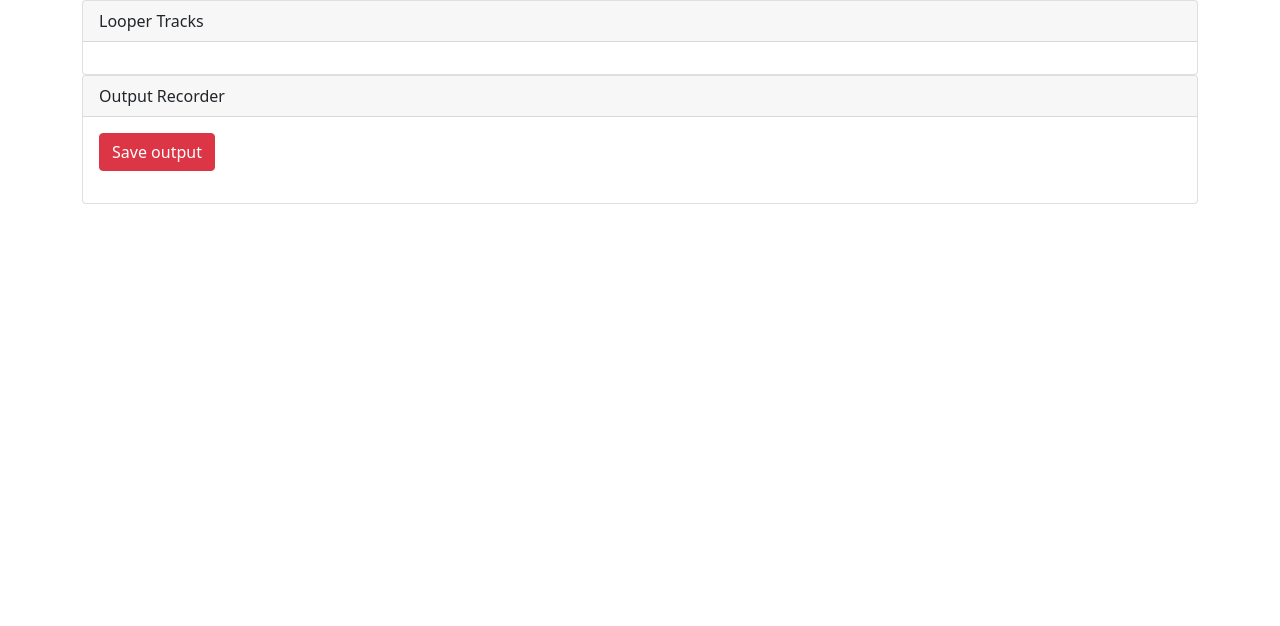
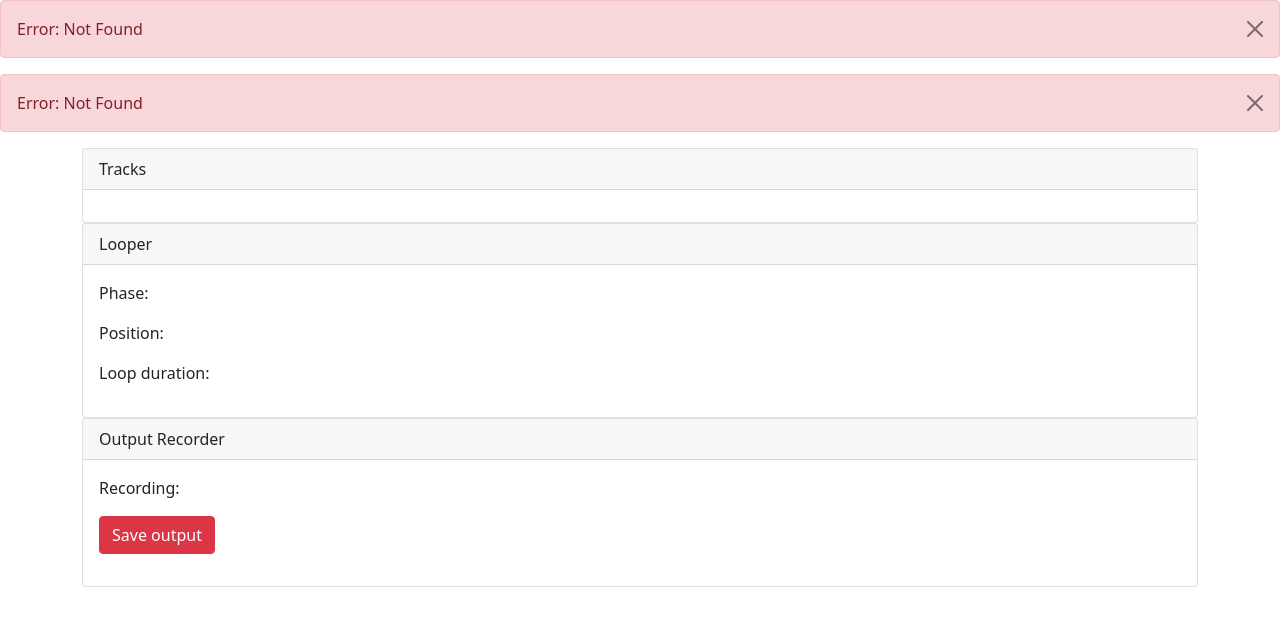
Before and after one commit to igrek51/raspberry-looper, a Python web app: template templates/index.html in a window 1280 px wide. Shown: the part 56-682 px from the top of the page. Run offline with Jinja, Linux system fonts and the light colour scheme; the template is opened without the code that fills it, so the values that code supplies are empty.

Commit message:
Record output through frontend page

```diff
--- a/templates/index.html
+++ b/templates/index.html
@@ -34,7 +34,7 @@
 
         <div class="card">
             <div class="card-header">
-              Looper Tracks
+              Tracks
             </div>
             <div class="card-body">
 
@@ -63,14 +63,32 @@
 
         <div class="card">
             <div class="card-header">
+              Looper
+            </div>
+            <div class="card-body">
+                <p>
+                    Phase: <span id="looper-status-phase"></span>
+                </p>
+                <p>
+                    Position: <span id="looper-status-position"></span>
+                </p>
+                <p>
+                    Loop duration: <span id="looper-status-duration"></span>
+                </p>
+            </div>
+        </div>
+
+        <div class="card">
+            <div class="card-header">
               Output Recorder
             </div>
             <div class="card-body">
-
+                <p>
+                    Recording: <span id="recorder-status-saving"></span>
+                </p>
                 <p>
                     <button type="button" class="btn btn-danger" id="btn-save-output">Save output</button>
                 </p>
-
             </div>
         </div>
 
@@ -135,11 +153,29 @@
         });
     });
 
+    $("#btn-save-output").click(function () {
+        console.log('record output');
+        $.ajax({
+            url: '/api/recorder/toggle',
+            type: 'post',
+            data: {},
+            cache: false,
+            success: function(data) {
+                refreshOutputRecorderStatus();
+            },
+            error: function (xhr, status, error) {
+                showAlert('Error: ' + error, 'danger');
+            }
+        });
+    });
+
     refreshAll();
 });
 
 function refreshAll() {
     refreshTracks();
+    refreshLooperStatus();
+    refreshOutputRecorderStatus();
 }
 
 function refreshTracks() {
@@ -168,6 +204,38 @@
     });
 }
 
+function refreshLooperStatus() {
+    $.ajax({
+        url: '/api/player',
+        type: 'get',
+        data: {},
+        cache: false,
+        success: function(data) {
+            $("#looper-status-phase").html(data.phase);
+            $("#looper-status-position").html(data.position);
+            $("#looper-status-duration").html(data.loop_duration);
+        },
+        error: function (xhr, status, error) {
+            showAlert('Error: ' + error, 'danger');
+        }
+    });
+}
+
+function refreshOutputRecorderStatus() {
+    $.ajax({
+        url: '/api/recorder',
+        type: 'get',
+        data: {},
+        cache: false,
+        success: function(data) {
+            $("#recorder-status-saving").html(data.saving.toString());
+        },
+        error: function (xhr, status, error) {
+            showAlert('Error: ' + error, 'danger');
+        }
+    });
+}
+
 function updateElementClass(elementId, condition, onClass, offClass) {
     if (condition) {
         $(elementId).addClass(onClass);
```
Also changed, not shown: looper/runner/api.py (+9 -3 lines).
